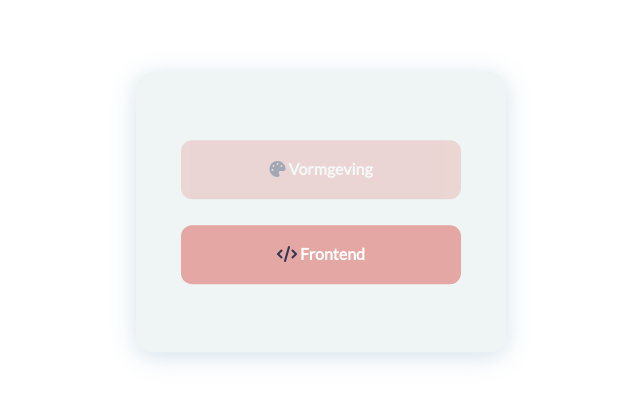
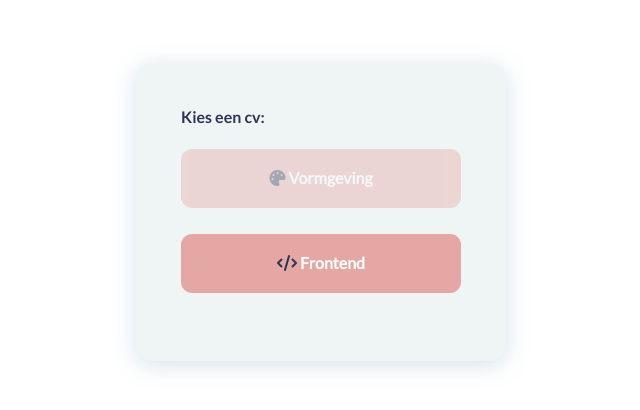
Before and after one commit to K3A101/cv, a website: page index.html in a window 1280 px wide. Shown: the part 188-598 px from the top of the page, without its empty margins (319-959 px from the left). Drawn offline with Linux system fonts and the light colour scheme; files whose address does not match are found by name.

Commit message:
Add a title on the choice menu

```diff
--- a/index.html
+++ b/index.html
@@ -17,6 +17,7 @@
 <body>
 <main id="maincontent">
     <nav class="choices">
+        <h3>Kies een cv:</h3>
         <ul>
             <li>
                 <a href="#" class="button primary visual-design disabled">
--- a/static/scss/_structure.scss
+++ b/static/scss/_structure.scss
@@ -143,6 +143,11 @@ main {
     left: 50%;
     transform: translate(-50%, -50%);
 
+    h3 {
+        color: var(--text);
+        font-size: 1.6rem;
+    }
+
     ul {
         display: flex;
         flex-direction: column;
```
Also changed, not shown: static/css/style.css, 1 other file.
